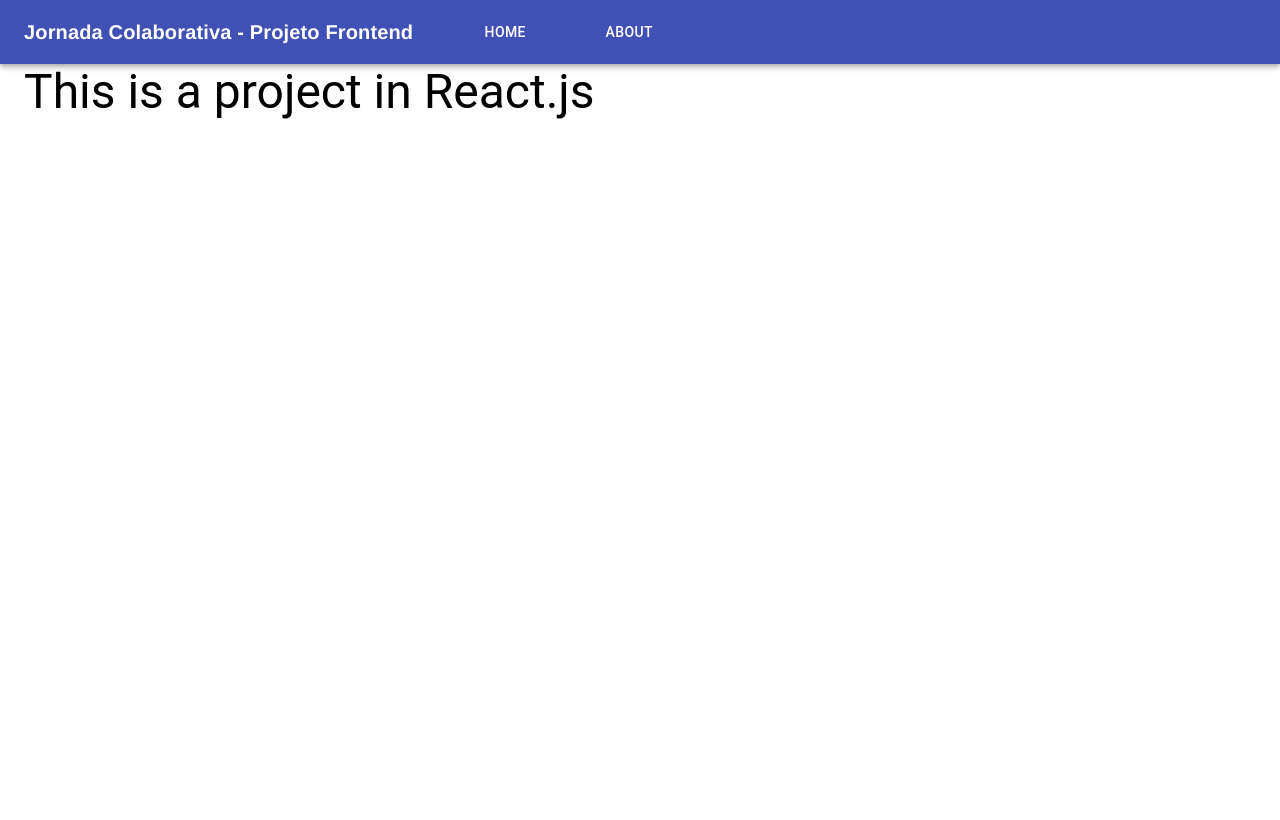
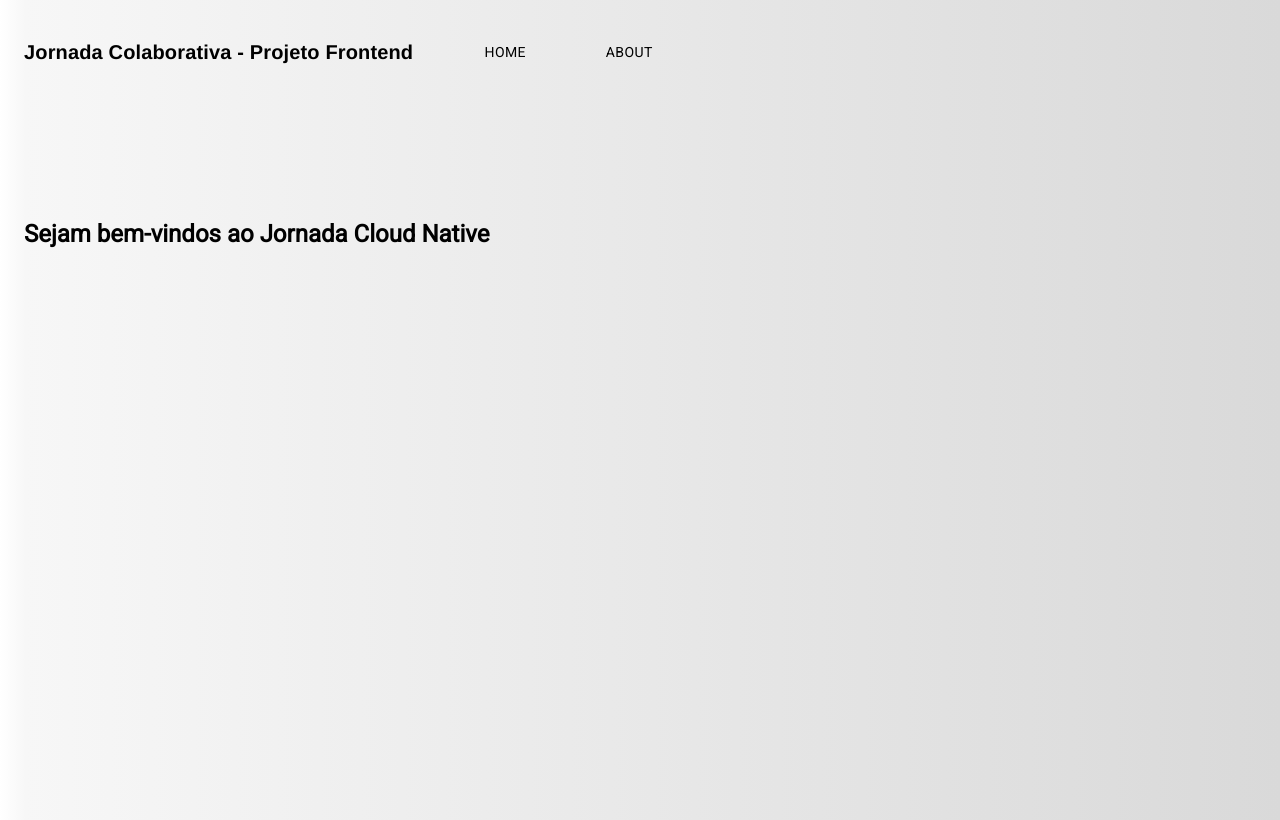
Before and after one commit to felipesdsredes/jornada-cloud-native-frontend, a React (Create React App) app in the folder web-app/: page / in a window 1280 px wide. Built offline with nearby package versions, Linux system fonts and the light colour scheme.

Commit message:
Add roboto font, make appbar transparent and creating landing-page draft

```diff
--- a/web-app/package.json
+++ b/web-app/package.json
@@ -3,6 +3,7 @@
   "version": "0.1.0",
   "private": true,
   "dependencies": {
+    "@fontsource/roboto": "^4.5.0",
     "@material-ui/core": "^4.12.2",
     "@material-ui/icons": "^4.11.2",
     "@testing-library/jest-dom": "^5.11.4",
--- a/web-app/src/components/Header/index.tsx
+++ b/web-app/src/components/Header/index.tsx
@@ -1,5 +1,5 @@
-import { AppBar, Toolbar } from "@material-ui/core"
-import { StyledNavbarOption, StyledNavbarTitle } from "./styles"
+import { Toolbar } from "@material-ui/core"
+import { StyledNavbarOption, StyledNavbarTitle, StyledAppBar } from "./styles"
 
 type HeaderProps = {
   title: string
@@ -7,7 +7,10 @@ type HeaderProps = {
 
 const Header = (props: HeaderProps) => {
   return (
-    <AppBar position="static">
+    <StyledAppBar
+      position="absolute"
+      style={{ background: "transparent", boxShadow: "none" }}
+    >
       <Toolbar>
         <StyledNavbarTitle variant="h6">{props.title}</StyledNavbarTitle>
         <StyledNavbarOption id="navbar-home" color="inherit">
@@ -17,7 +20,7 @@ const Header = (props: HeaderProps) => {
           About
         </StyledNavbarOption>
       </Toolbar>
-    </AppBar>
+    </StyledAppBar>
   )
 }
 
--- a/web-app/src/components/Header/styles.ts
+++ b/web-app/src/components/Header/styles.ts
@@ -1,11 +1,20 @@
 import styled from "styled-components"
-import { Button, Typography } from "@material-ui/core"
+import { Button, Typography, AppBar } from "@material-ui/core"
+
+export const StyledAppBar = styled(AppBar)`
+  margin-top: 20px;
+  margin-left: 100px;
+  position: fixed !important;
+  background: "transparent";
+`
 
 export const StyledNavbarTitle = styled(Typography)`
-  font-family: Helvetica, Arial, sans-serif;
-  font-weight: bold;
+  font-family: Helvetica, Arial, sans-serif !important;
+  font-weight: bold !important;
+  color: black;
 `
 
 export const StyledNavbarOption = styled(Button)`
-  margin-left: 60px;
+  color: black !important;
+  margin-left: 60px !important;
 `
--- a/web-app/src/index.css
+++ b/web-app/src/index.css
@@ -1,13 +1,20 @@
 body {
+  background: rgb(255, 255, 255);
+  background: linear-gradient(
+    90deg,
+    rgba(255, 255, 255, 1) 0%,
+    rgba(247, 247, 247, 1) 2%,
+    rgba(217, 217, 217, 1) 100%
+  );
   margin: 0;
-  font-family: -apple-system, BlinkMacSystemFont, 'Segoe UI', 'Roboto', 'Oxygen',
-    'Ubuntu', 'Cantarell', 'Fira Sans', 'Droid Sans', 'Helvetica Neue',
+  font-family: -apple-system, BlinkMacSystemFont, "Segoe UI", "Roboto", "Oxygen",
+    "Ubuntu", "Cantarell", "Fira Sans", "Droid Sans", "Helvetica Neue",
     sans-serif;
   -webkit-font-smoothing: antialiased;
   -moz-osx-font-smoothing: grayscale;
 }
 
 code {
-  font-family: source-code-pro, Menlo, Monaco, Consolas, 'Courier New',
+  font-family: source-code-pro, Menlo, Monaco, Consolas, "Courier New",
     monospace;
 }
--- a/web-app/src/index.tsx
+++ b/web-app/src/index.tsx
@@ -1,15 +1,13 @@
 import React from "react"
 import ReactDOM from "react-dom"
-import { Container, Typography } from "@material-ui/core"
 import Header from "./components/Header"
+import { LandingPage } from "./pages/LandingPage"
 import "./index.css"
 
 ReactDOM.render(
   <React.StrictMode>
     <Header title="Jornada Colaborativa - Projeto Frontend"></Header>
-    <Container>
-      <Typography variant="h3">This is a project in React.js</Typography>
-    </Container>
+    <LandingPage></LandingPage>
   </React.StrictMode>,
   document.getElementById("root")
 )
--- /dev/null
+++ b/web-app/src/pages/LandingPage/index.tsx
@@ -0,0 +1,13 @@
+import { StyledDiv, StyledTitle } from "./styles"
+import { Container } from "@material-ui/core"
+type LandingPageProps = {}
+
+export const LandingPage = (props: LandingPageProps) => {
+  return (
+    <StyledDiv>
+      <Container>
+        <StyledTitle>Sejam bem-vindos ao Jornada Cloud Native</StyledTitle>
+      </Container>
+    </StyledDiv>
+  )
+}
--- /dev/null
+++ b/web-app/src/pages/LandingPage/styles.ts
@@ -0,0 +1,18 @@
+import "@fontsource/roboto"
+import styled from "styled-components"
+
+export const StyledDiv = styled.div`
+  height: 100vh;
+  background: rgb(255, 255, 255);
+  background: linear-gradient(
+    90deg,
+    rgba(255, 255, 255, 1) 0%,
+    rgba(247, 247, 247, 1) 2%,
+    rgba(217, 217, 217, 1) 100%
+  );
+`
+
+export const StyledTitle = styled.h2`
+  padding-top: 200px;
+  font-family: "Roboto";
+`
--- /dev/null
+++ b/web-app/src/react-app-env.d.ts
@@ -0,0 +1 @@
+/// <reference types="react-scripts" />
```
Also changed, not shown: 1 other file (tests, documents, lock files or other folders).
